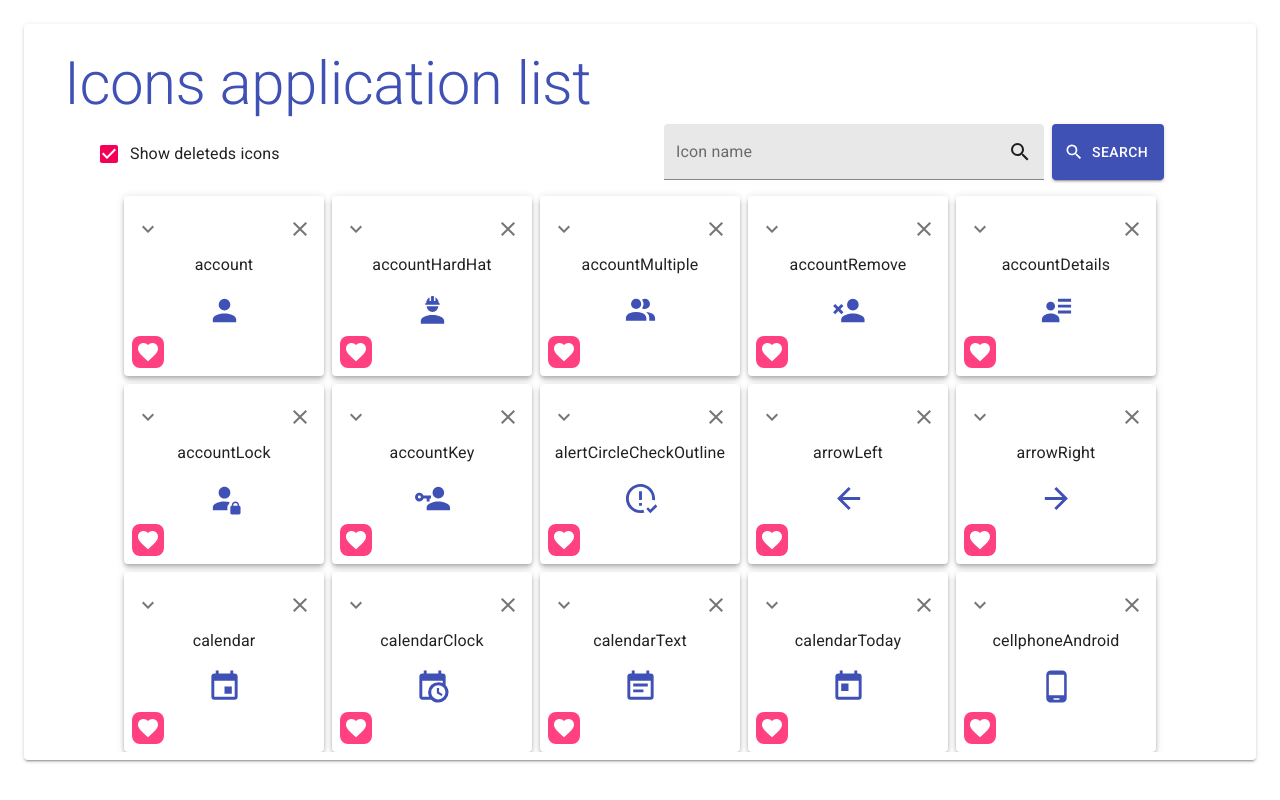
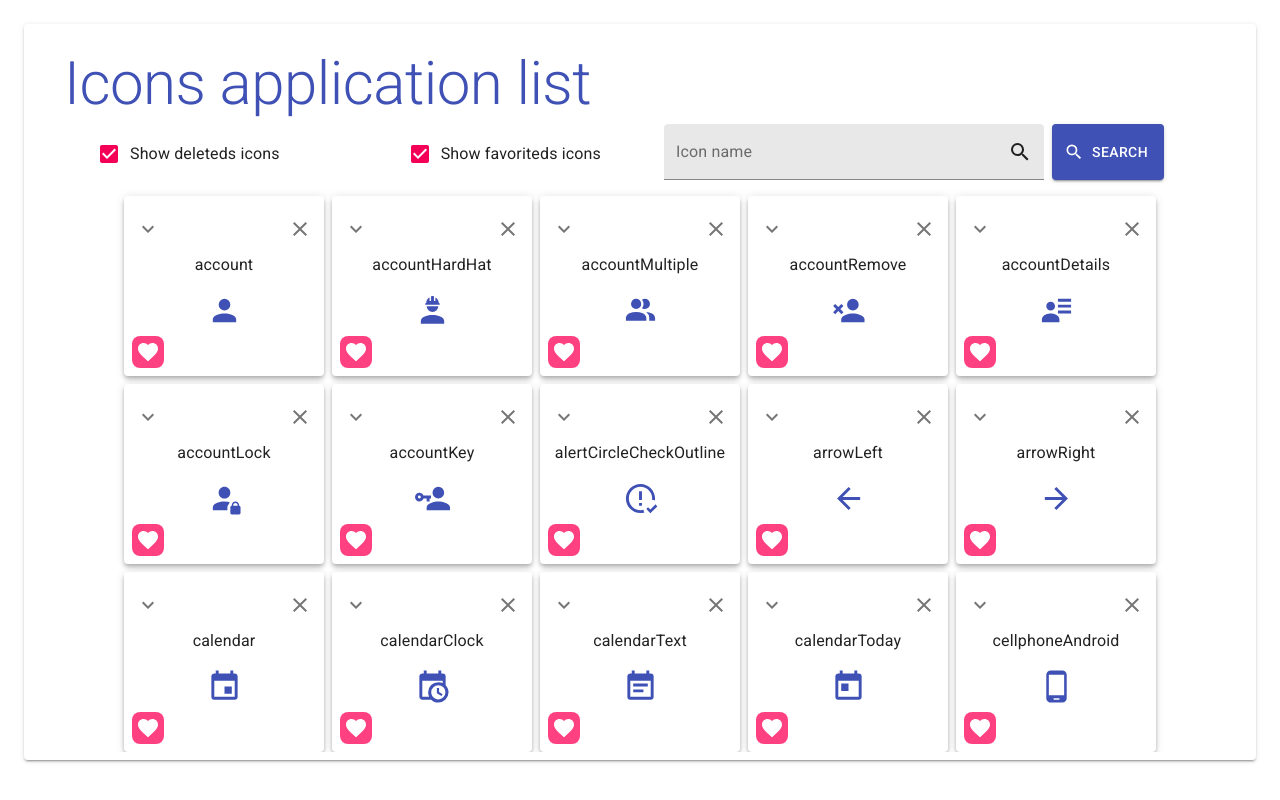
Before and after one commit to Zordanppp/Management-grid-elements, a React (Create React App) app: page / in a window 1280 px wide. Built offline with nearby package versions, Linux system fonts and the light colour scheme.

Commit message:
favorites in the head list

```diff
--- a/src/pages/Main/index.tsx
+++ b/src/pages/Main/index.tsx
@@ -25,7 +25,9 @@ function App() {
 
   const [favorites, setFavorites] = useState<AvailableIcons[]>([]);
   const [deleteds, setDeleteds] = useState<AvailableIcons[]>([]);
+
   const [showDeleteds, setShowDeleteds] = useState(true);
+  const [showFavoriteds, setShowFavoriteds] = useState(true);
 
   const keys = useMemo(
     () => Object.keys(svgIcons).map((iconName) => iconName) as AvailableIcons[],
@@ -58,6 +60,13 @@ function App() {
             onClick={() => setShowDeleteds(!showDeleteds)}
           />
           <Typography>Show deleteds icons</Typography>
+        </Grid>
+        <Grid className={classes.checkboxShowDeleteds}>
+          <Checkbox
+            checked={showFavoriteds}
+            onClick={() => setShowFavoriteds(!showFavoriteds)}
+          />
+          <Typography>Show favoriteds icons</Typography>
         </Grid>
         <form
           className={classes.form}
@@ -101,6 +110,7 @@ function App() {
       handleSearchIcon,
       methods,
       showDeleteds,
+      showFavoriteds,
     ],
   );
 
@@ -114,9 +124,20 @@ function App() {
 
       {Filters}
       <Grid container className={classes.iconsBox}>
+        {showFavoriteds &&
+          favorites.map((iconName) => (
+            <Card
+              iconName={iconName}
+              deleteds={deleteds}
+              setDeleteds={setDeleteds}
+              setFavorites={setFavorites}
+              favorites={favorites}
+            />
+          ))}
         {!showDeleteds
           ? iconsToShow.map(
               (iconName) =>
+                !favorites.includes(iconName) &&
                 !deleteds.includes(iconName) && (
                   <Card
                     iconName={iconName}
@@ -127,7 +148,9 @@ function App() {
                   />
                 ),
             )
-          : iconsToShow.map((iconName) => (
+          : iconsToShow.map(
+              (iconName) =>
+                !favorites.includes(iconName) && (
                   <Card
                     iconName={iconName}
                     deleteds={deleteds}
@@ -135,7 +158,8 @@ function App() {
                     setFavorites={setFavorites}
                     favorites={favorites}
                   />
-            ))}
+                ),
+            )}
       </Grid>
     </Paper>
   );
```
Also changed, not shown: 1 other file (tests, documents, lock files or other folders). Lines whose indentation alone changed are shown as unchanged.
